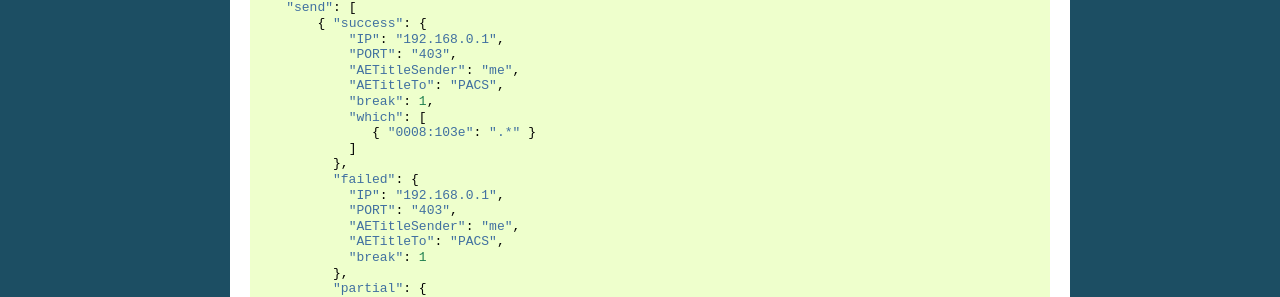
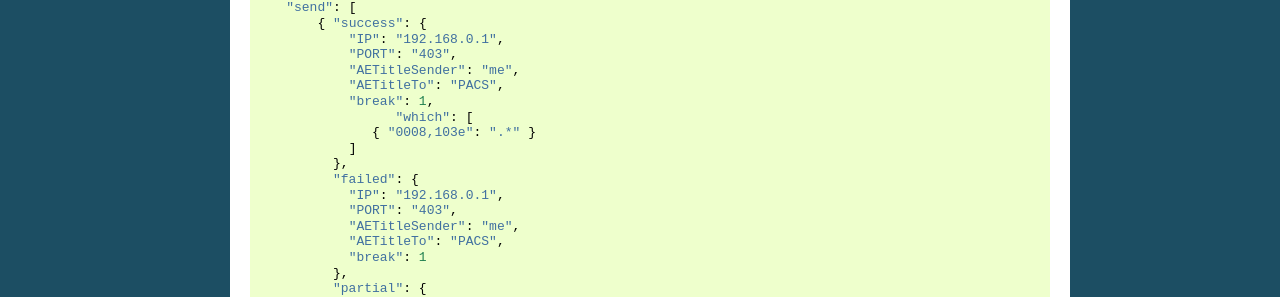
Before and after one commit to HaukeBartsch/MagickBox, a Sphinx documentation site: the page built from code/documentation/docs/source/Routing.rst, in a window 1280 px wide. Shown: the part 918-1215 px from the top of the page. Built offline with Sphinx 7.4.7, drawn with Linux system fonts in a browser that asks for light colours; pages that are not in the unit, such as notebooks, are missing from menus.

```diff
--- a/code/documentation/docs/source/Routing.rst
+++ b/code/documentation/docs/source/Routing.rst
@@ -50,8 +50,8 @@ The configuration of the routing function is done in the user interface. Here an
              "AETitleSender": "me",
              "AETitleTo": "PACS",
              "break": 1,
-	     "which": [
-                { "0008:103e": ".*" }
+	           "which": [
+                { "0008,103e": ".*" }
              ]
        	   },
        	   "failed": {
```
